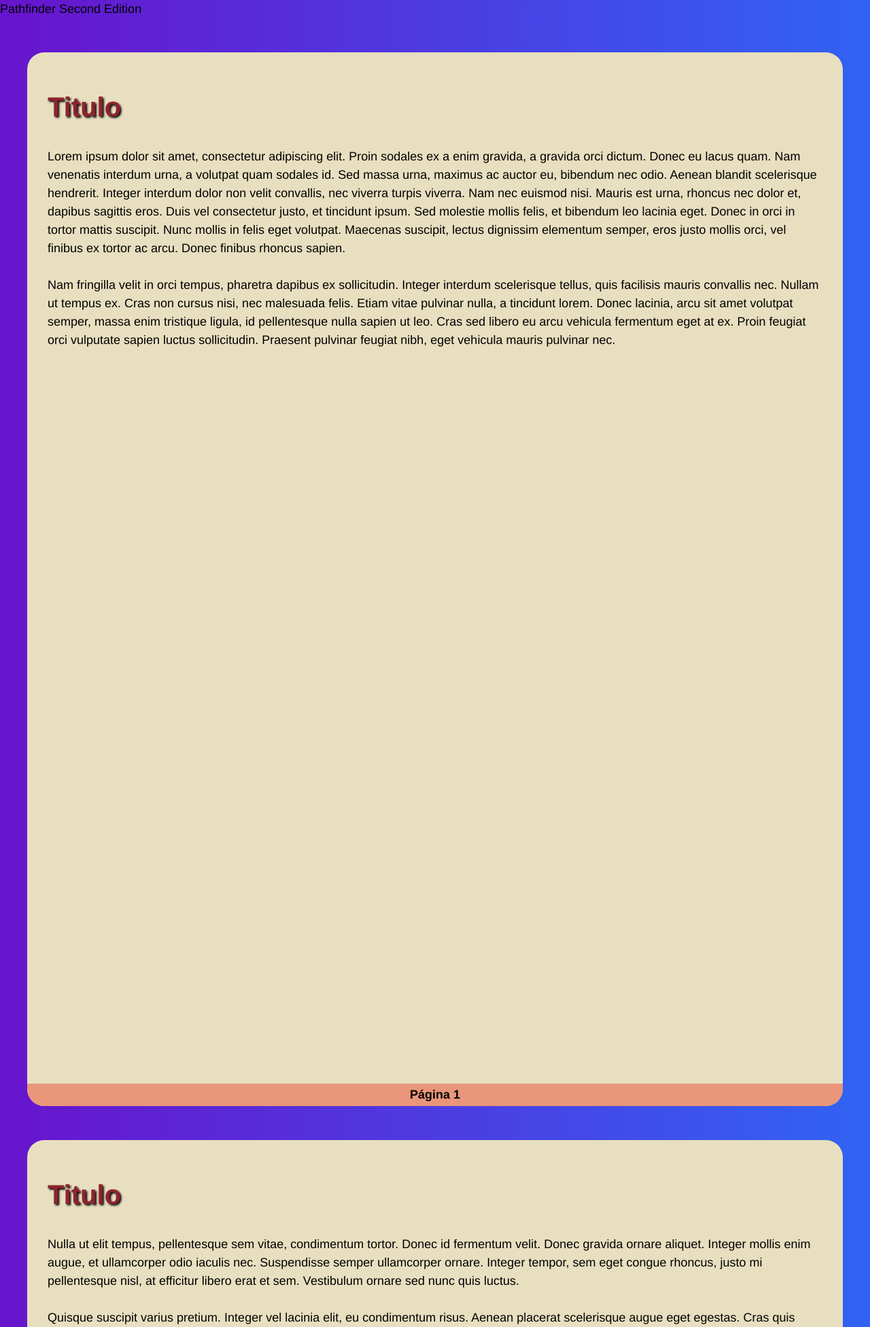
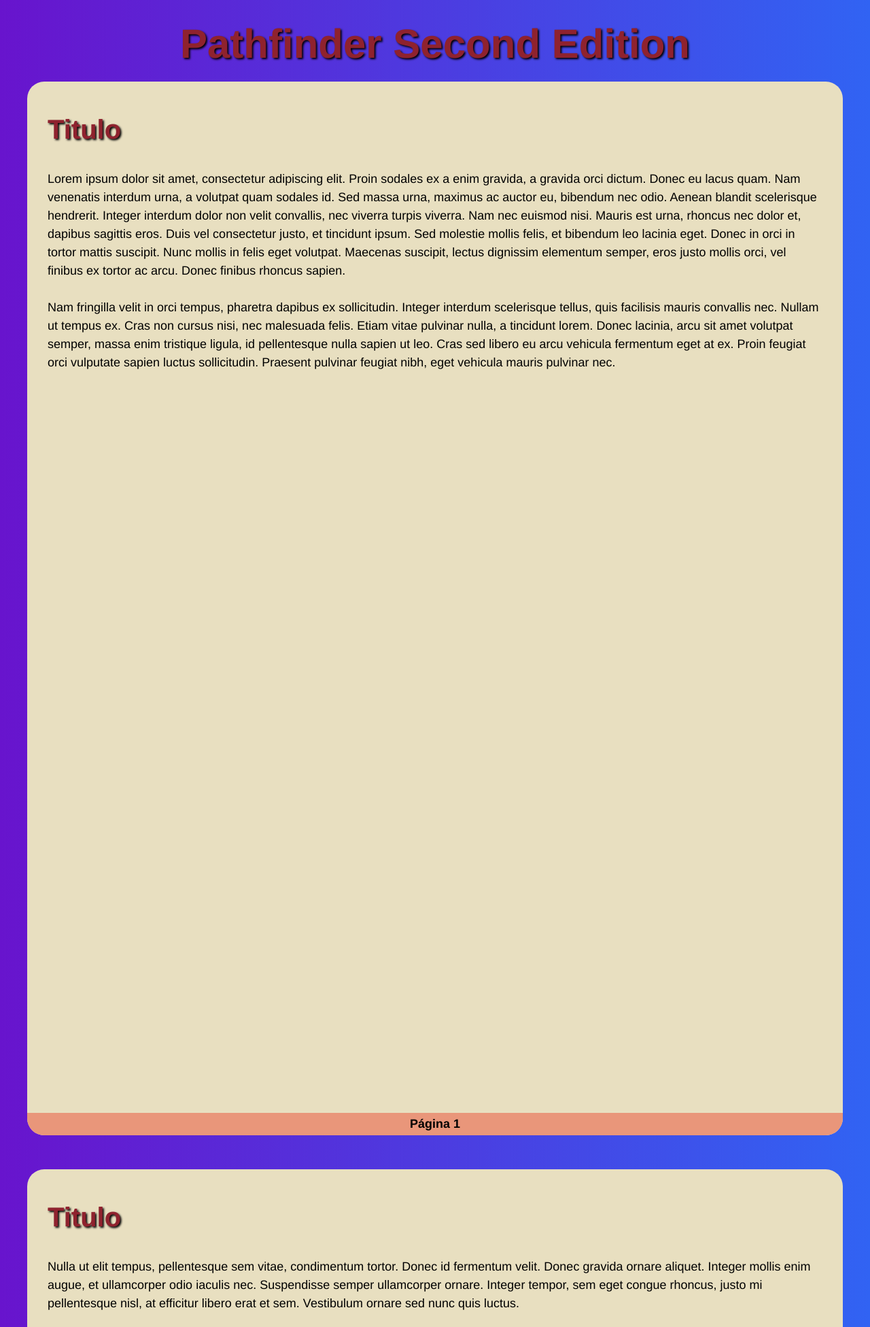
Before and after one commit to Satorcin/Pathfinder2e, a PHP site: page /Pathfinder.html in a window 1280 px wide. Shown: the top 1952 px of the page at 68% size. Run offline with PHP 8.4, Linux system fonts and the light colour scheme.

Commit message:
Update style.css

```diff
--- a/style.css
+++ b/style.css
@@ -1,9 +1,8 @@
+
 * {
-  padding: 0;
-  margin: 0;
   box-sizing: border-box;
 }
-
+/*
 ul {
   list-style: none;
 }
@@ -63,7 +62,7 @@ a {
 .tabs-panel p + div {
   margin-top: 15px;
 }
-
+*/
 body {
   background: linear-gradient(to right, #6814cd 0%, #3163f3 100%);
   font: normal 18px/1.5 Helvetica, sans-serif;
@@ -80,8 +79,18 @@ body {
   border-radius: 25px 25px 25px 25px;
 }
 
+#principal_header {
+  text-align: center;
+  margin-top: 20px;
+  margin-bottom: 40px;
+  font-weight: bold;
+  font-size: 60px;
+  color: #8F222E;
+  text-shadow: 2px 2px 3px black;
+  height: 50px;}
+
 header {
-  margin-top: 20px;
+  margin-top: 10px;
   margin-bottom: 40px;
   font-weight: bold;
   font-size: 40px;
```
